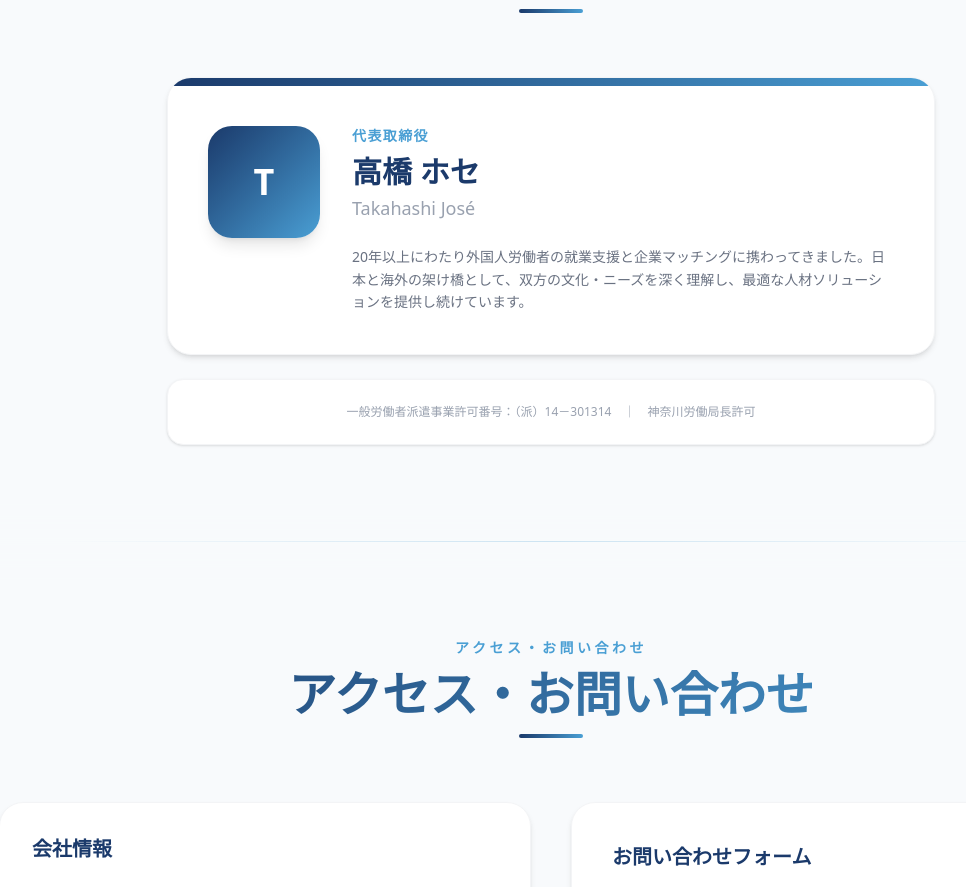
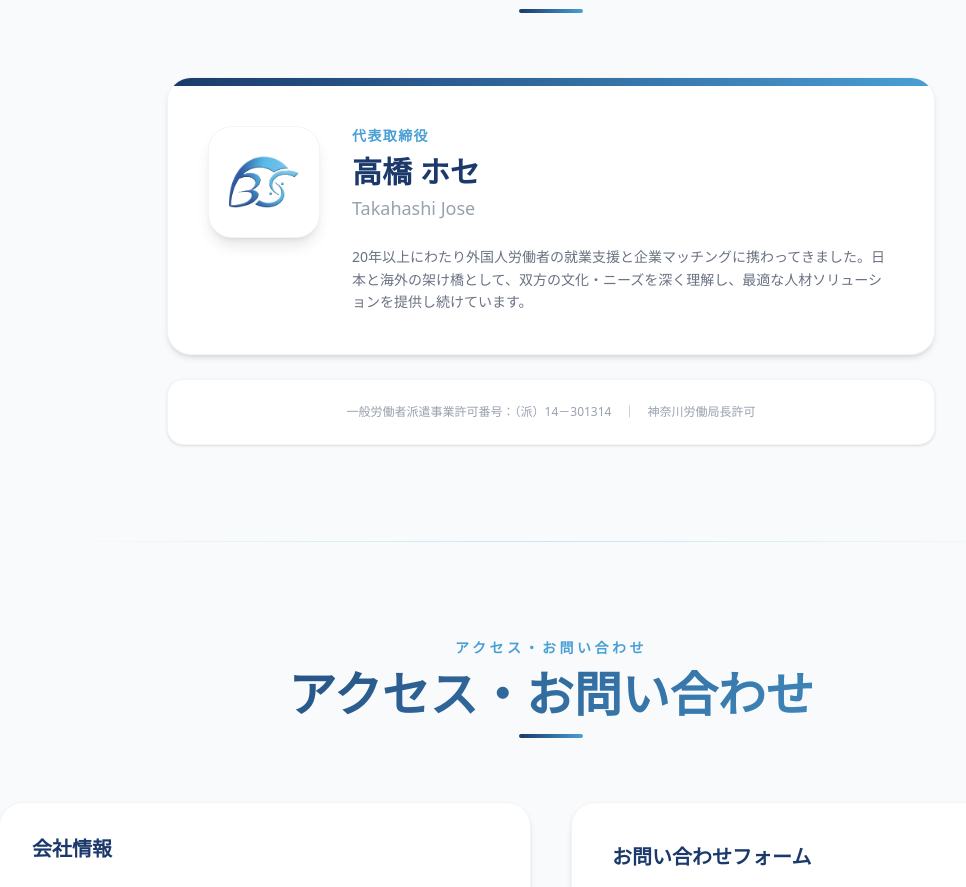
Before and after one commit to Bridge-dev-1/pagina_bridge, a Next.js app: page /empresa in a window 1280 px wide. Shown: the part 2640-3527 px from the top of the page, without its empty margins (89-1055 px from the left). Built offline with nearby package versions, Linux system fonts and the light colour scheme.

Commit message:
Attorneys: replace placeholder T avatar with Bridge Service logo, drop accent in Jose

```diff
--- a/src/components/Attorneys.tsx
+++ b/src/components/Attorneys.tsx
@@ -1,5 +1,6 @@
 "use client";
 
+import Image from "next/image";
 import { motion } from "framer-motion";
 import { useLang } from "@/contexts/LangContext";
 import ScrollReveal from "@/components/ScrollReveal";
@@ -33,8 +34,14 @@ export default function Attorneys() {
               <div className="p-6 md:p-10">
                 <div className="flex flex-col md:flex-row items-center md:items-start gap-8">
                   <div className="flex-shrink-0">
-                    <div className="w-28 h-28 rounded-3xl bg-gradient-to-br from-[#1B3A6B] to-[#4A9FD4] flex items-center justify-center shadow-lg">
-                      <span className="text-4xl font-bold text-white select-none">T</span>
+                    <div className="w-28 h-28 rounded-3xl bg-white border border-gray-100 flex items-center justify-center shadow-lg p-5">
+                      <Image
+                        src="/logo.png"
+                        alt="Bridge Service"
+                        width={72}
+                        height={72}
+                        className="object-contain"
+                      />
                     </div>
                   </div>
                   <div className="flex-1 text-center md:text-left">
@@ -44,7 +51,7 @@ export default function Attorneys() {
                     <h3 className="text-3xl font-bold text-[#1B3A6B] mb-1 font-[var(--font-noto)]">
                       高橋 ホセ
                     </h3>
-                    <p className="text-gray-400 text-lg mb-6">Takahashi José</p>
+                    <p className="text-gray-400 text-lg mb-6">Takahashi Jose</p>
                     <p className="text-gray-500 leading-relaxed font-[var(--font-noto)] text-sm">
                       {a.bio}
                     </p>
```
